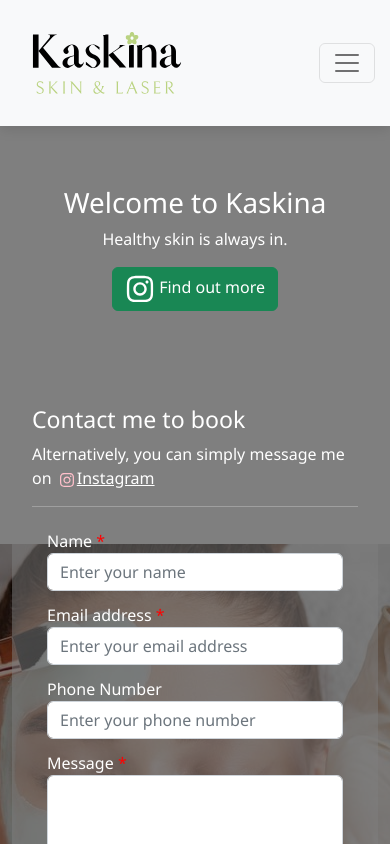
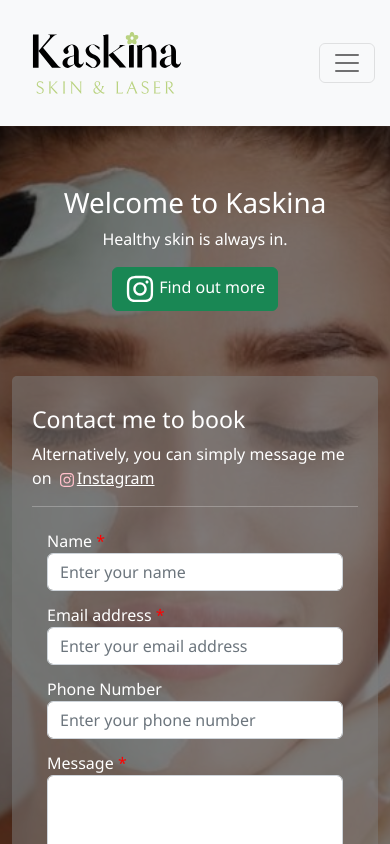
Before and after one commit to ArossThompson/Kaskina-website, a React (Vite) app: page / in a window 390 px wide. Shown: the top 844 px of the page. Built offline with nearby package versions, Linux system fonts and the light colour scheme.

Commit message:
trying to fix issue with background image not showing correctly on mobile, again x4

```diff
--- a/src/pages/home.scss
+++ b/src/pages/home.scss
@@ -5,10 +5,11 @@
   width: 100%;
   height: 100%;
   text-align: left;
-  background-image: url("../assets/treatment3.jpg");
+  background-image: url("../assets/treatment4.jpg");
   background-repeat: no-repeat;
   background-attachment: fixed;
-  background-position: bottom;
+  background-size: cover;
+  background-position: center;
   position: relative;
   isolation: isolate;
 
```
Also changed, not shown: src/assets/treatment4.jpg (added).
